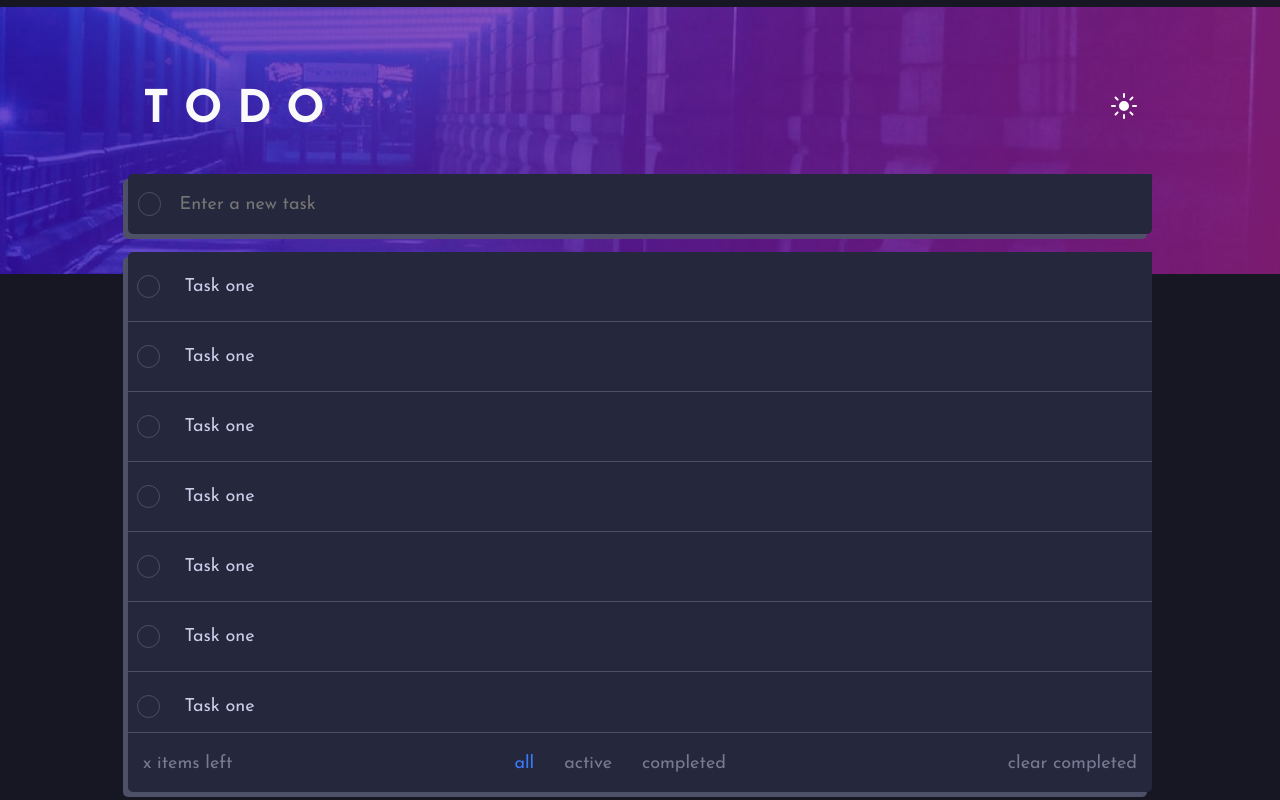
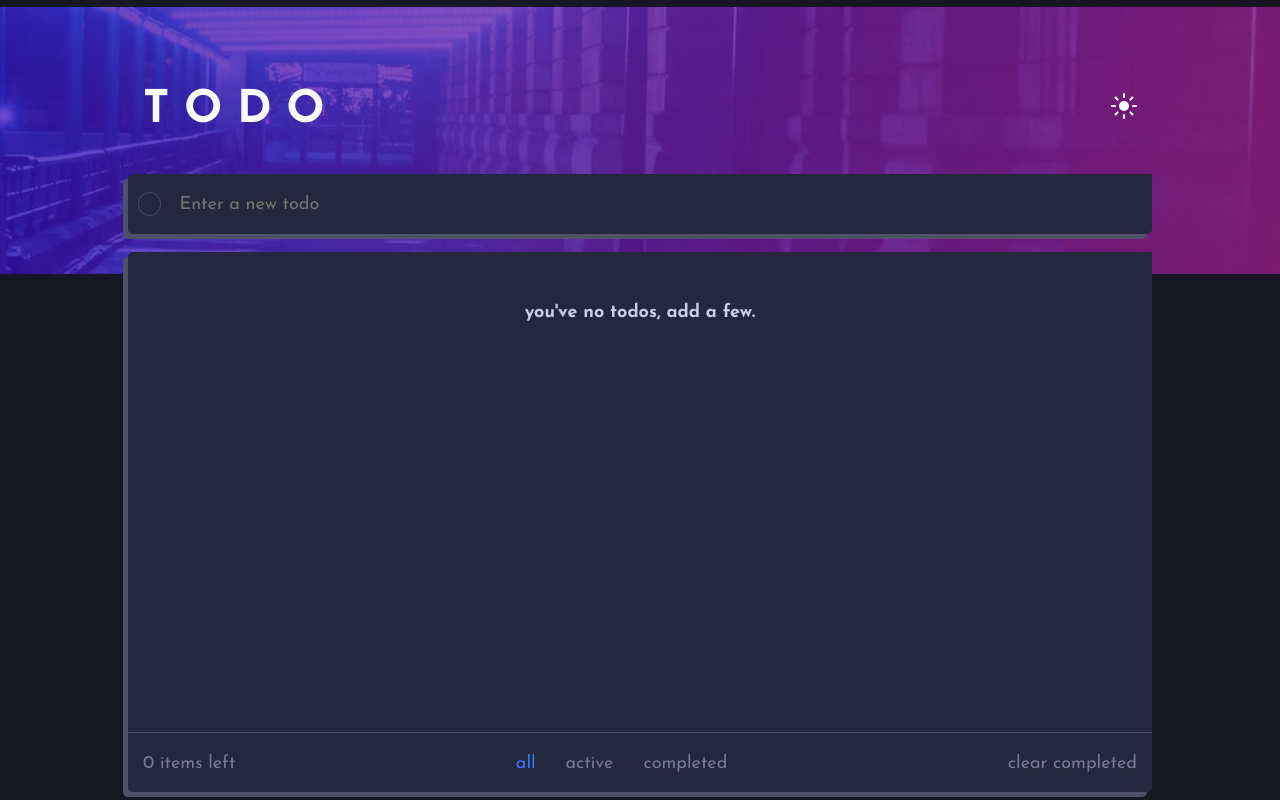
Before and after one commit to Dghost32/todo, a React (Create React App) app: page / in a window 1280 px wide. Built offline with nearby package versions, Linux system fonts and the light colour scheme.

Commit message:
todo list

```diff
--- a/src/App.tsx
+++ b/src/App.tsx
@@ -1,16 +1,36 @@
 import React, { useState } from "react";
 import Main from "./components/Main";
-
 /* styles */
 import "./App.css";
 import "./styles/app-image.css";
 
+type Todo = {
+  checked: boolean;
+  value: string;
+};
+
 function App() {
   const body = document.getElementById("body");
   const [bgType, setBgType] = useState("dark");
+  let [todos, setTodos]: [Array<Todo>, Function] = useState([]);
+  let [filter, setFilter]: [string | undefined, Function] = useState(undefined);
+
+  let toggleCheckTodo = (todo: Todo) => {
+    let ts = todos.map((t) => {
+      if (t !== todo) return t;
+      return { ...t, checked: !t.checked };
+    });
+    /* let ts = [...todos, {}] */
+    setTodos(ts);
+  };
+
+  let filteredTodos = !filter
+    ? todos.map((todo) => todo)
+    : filter === "active"
+    ? todos.filter((todo) => todo.checked === false)
+      : todos.filter((todo) => todo.checked === true);
 
   if (body) body.classList.add("dark");
-
   const toggleBg = () => {
     if (body) {
       if (bgType === "dark") {
@@ -27,7 +47,15 @@ function App() {
   return (
     <div className={`app ${bgType}`}>
       <div className="app-image" />
-      <Main light={bgType === "light"} toggleBg={toggleBg}/>
+      <Main
+        toggleCheck={toggleCheckTodo}
+        filter={filter}
+        setFilter={setFilter}
+        setTodos={setTodos}
+        todos={filteredTodos}
+        light={bgType === "light"}
+        toggleBg={toggleBg}
+      />
     </div>
   );
 }
--- a/src/components/Main.tsx
+++ b/src/components/Main.tsx
@@ -3,24 +3,42 @@ import Title from "./inner/Title";
 import NewTodoForm from "./inner/NewTodoForm";
 import TaskList from "./inner/TaskList";
 import Footer from "./inner/Footer";
-import PhoneFooter from './inner/PhoneFooter';
+import PhoneFooter from "./inner/PhoneFooter";
 import "../styles/main.css";
 import "../styles/new-todo.css";
 
-interface IProps {
+type Todo = {
+  checked: boolean;
+  value: string;
+};
+
+type Props = {
+  filter: string | undefined;
+  setFilter: Function;
   light: boolean;
   toggleBg: any;
-}
+  todos: Array<Todo>;
+  setTodos: Function;
+  toggleCheck: Function;
+};
 
-let Main = ({ light, toggleBg }: IProps) => {
+let Main = ({
+  light,
+  toggleBg,
+  todos,
+  setTodos,
+  filter,
+  setFilter,
+  toggleCheck,
+}: Props) => {
   return (
     <div className="main container-fluid ">
       <Title light={light} toggleBg={toggleBg} />
-      <NewTodoForm />
+      <NewTodoForm setTodos={setTodos} todos={todos} />
       <div className="row">
-        <TaskList />
-        <Footer />
-        <PhoneFooter/>
+        <TaskList toggleCheck={toggleCheck} todos={todos} filter={filter} />
+        <Footer numTodos={todos.length} filter={filter} setFilter={setFilter} />
+        <PhoneFooter filter={filter} setFilter={setFilter} />
       </div>
     </div>
   );
--- a/src/components/inner/Footer.tsx
+++ b/src/components/inner/Footer.tsx
@@ -1,19 +1,48 @@
 import React from "react";
 import "../../styles/footer.css";
 
-let Footer = () => {
+type Props = {
+  setFilter: Function;
+  filter: string | undefined;
+  numTodos: number;
+};
+
+let Footer = ({ setFilter, filter, numTodos }: Props) => {
   return (
     <div className="col-12 footer">
       <div className="row align-items-center justify-content-between footer-row">
-        <div className="col-auto text text-left">x items <span className="d-none d-sm-inline">left</span></div>
+        <div className="col-auto text text-left">
+          {numTodos} items <span className="d-none d-sm-inline">left</span>
+        </div>
         <div className="col-auto text-center">
           <div className="row justify-content-center filter">
-            <div className="col-auto selected text">all</div>
-            <div className="col-auto text">active</div>
-            <div className="col-auto text">completed</div>
+            <div
+              onClick={() => setFilter(undefined)}
+              className={`col-auto text ${!filter ? "selected" : ""}`}
+            >
+              all
+            </div>
+            <div
+              onClick={() => setFilter("active")}
+              className={`col-auto text ${
+                filter === "active" ? "selected" : ""
+              }`}
+            >
+              active
+            </div>
+            <div
+              onClick={() => setFilter("completed")}
+              className={`col-auto text ${
+                filter === "completed" ? "selected" : ""
+              }`}
+            >
+              completed
+            </div>
           </div>
         </div>
-        <div className="col-auto text-right text">clear <span className="d-none d-sm-inline">completed</span></div>
+        <div className="col-auto text-right text">
+          clear <span className="d-none d-sm-inline">completed</span>
+        </div>
       </div>
     </div>
   );
--- a/src/components/inner/NewTodoForm.tsx
+++ b/src/components/inner/NewTodoForm.tsx
@@ -1,10 +1,21 @@
 import React from "react";
 
-let NewTodoForm = () => {
+type Todo = {
+  checked: boolean;
+  value: string;
+};
+
+type Props = {
+  setTodos: Function;
+  todos: Array<Todo>;
+};
+
+let NewTodoForm = ({ setTodos, todos }: Props) => {
   let handleSubmit = (e: any) => {
     e.preventDefault();
-    console.log(e.target.values);
-    console.log("please print this");
+    setTodos([...todos, { checked: false, value: e.target.elements[1].value }]);
+    console.log("new: ", e.target.elements[1].value);
+    e.target.elements[1].value = "";
   };
 
   return (
@@ -13,7 +24,13 @@ let NewTodoForm = () => {
       onSubmit={handleSubmit}
     >
       <input type="checkbox" className="col-auto checkbox" />
-      <input type="text" autoFocus className="col-10 todo-input" placeholder="Enter a new task"/>
+      <input
+        type="text"
+        autoFocus
+        id="new-todo"
+        className="col-10 todo-input"
+        placeholder="Enter a new todo"
+      />
     </form>
   );
 };
--- a/src/components/inner/PhoneFooter.tsx
+++ b/src/components/inner/PhoneFooter.tsx
@@ -1,10 +1,32 @@
+import React from "react";
 import "../../styles/footer.css";
-let PhoneFooter = () => (
+
+type Props = {
+  setFilter: Function;
+  filter: string | undefined;
+};
+
+let PhoneFooter = ({ setFilter, filter }: Props) => (
   <div className="phone-footer col-12">
     <div className="row justify-content-center align-items-center h-100">
-      <div className="col-auto selected text">all</div>
-      <div className="col-auto text">active</div>
-      <div className="col-auto text">completed</div>
+      <div
+        onClick={() => setFilter(undefined)}
+        className={`col-auto text ${!filter ? "selected" : ""}`}
+      >
+        all
+      </div>
+      <div
+        onClick={() => setFilter("active")}
+        className={`col-auto text ${filter === "active" ? "selected" : ""}`}
+      >
+        active
+      </div>
+      <div
+        onClick={() => setFilter("completed")}
+        className={`col-auto text ${filter === "completed" ? "selected" : ""}`}
+      >
+        completed
+      </div>
     </div>
   </div>
 );
--- a/src/components/inner/TaskElement.tsx
+++ b/src/components/inner/TaskElement.tsx
@@ -1,10 +1,27 @@
 import React from "react";
+import "../../styles/task-list.css";
 
-let TaskElement = () => {
+type Todo = {
+  checked: boolean;
+  value: string;
+};
+
+type Props = {
+  toggleCheck: Function;
+  todo: Todo;
+};
+
+let TaskElement = ({ todo, toggleCheck }: Props) => {
   return (
     <div className="row task justify-content-center align-items-center">
-      <input type="checkbox" className="checkbox col-auto mx-2"/>
-      <span className="col">Task one</span>
+      <input
+        onClick={() => toggleCheck(todo)}
+        type="checkbox"
+        className="checkbox col-auto mx-2"
+      />
+      <span className={`col ${todo.checked ? "checked" : ""}`} id="value">
+        {todo.value}
+      </span>
     </div>
   );
 };
--- a/src/components/inner/TaskList.tsx
+++ b/src/components/inner/TaskList.tsx
@@ -3,24 +3,41 @@ import TaskElement from "./TaskElement";
 import "../../styles/scrollbar.css";
 import "../../styles/task-list.css";
 
-let TaskList = () => {
+type Todo = {
+  checked: boolean;
+  value: string;
+};
+
+type Props = {
+  todos: Array<Todo>;
+  filter: string | undefined;
+  toggleCheck: Function;
+};
+
+let TaskList = ({ todos, filter, toggleCheck }: Props) => {
+  let renderTodos = !filter
+    ? todos.map((todo) => (
+        <TaskElement key={todo.value} toggleCheck={toggleCheck} todo={todo} />
+      ))
+    : filter === "active"
+    ? todos
+        .filter((todo) => todo.checked === false)
+        .map((todo) => (
+          <TaskElement key={todo.value} toggleCheck={toggleCheck} todo={todo} />
+        ))
+    : todos
+        .filter((todo) => todo.checked === true)
+        .map((todo) => (
+          <TaskElement key={todo.value} toggleCheck={toggleCheck} todo={todo} />
+        ));
+
   return (
     <div className="col-12 list-container">
-      <h1 className="no-tasks text-center d-none">no tasks to display</h1>
-      <TaskElement />
-      <TaskElement />
-      <TaskElement />
-      <TaskElement />
-      <TaskElement />
-      <TaskElement />
-      <TaskElement />
-      <TaskElement />
-      <TaskElement />
-      <TaskElement />
-      <TaskElement />
-      <TaskElement />
-
-      {/*<TaskElement /> */}
+      {todos.length > 0 ? (
+        renderTodos
+      ) : (
+        <h1 className="no-todos">you've no todos, add a few.</h1>
+      )}
     </div>
   );
 };
--- a/src/styles/task-list.css
+++ b/src/styles/task-list.css
@@ -17,9 +17,15 @@
   border-bottom: 1px solid var(--task-border);
 }
 
-.no-tasks {
+.no-todos {
+  text-align: center;
   margin-top: 50px;
   width: 100%;
   font-size: 1rem;
   font-weight: 700;
 }
+
+.checked {
+  text-decoration: line-through;
+  color: gray;
+}
```
Also changed, not shown: src/components/inner/dist/TaskList.js (added).
